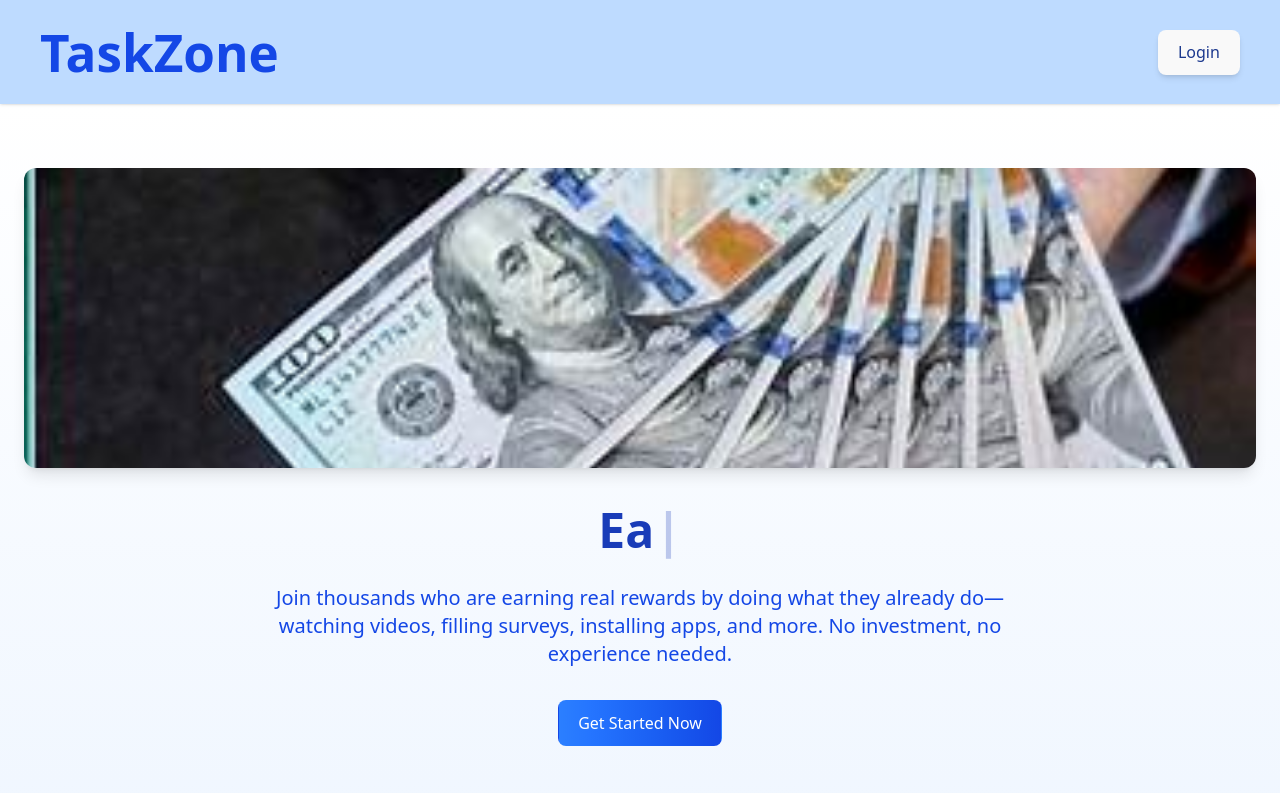
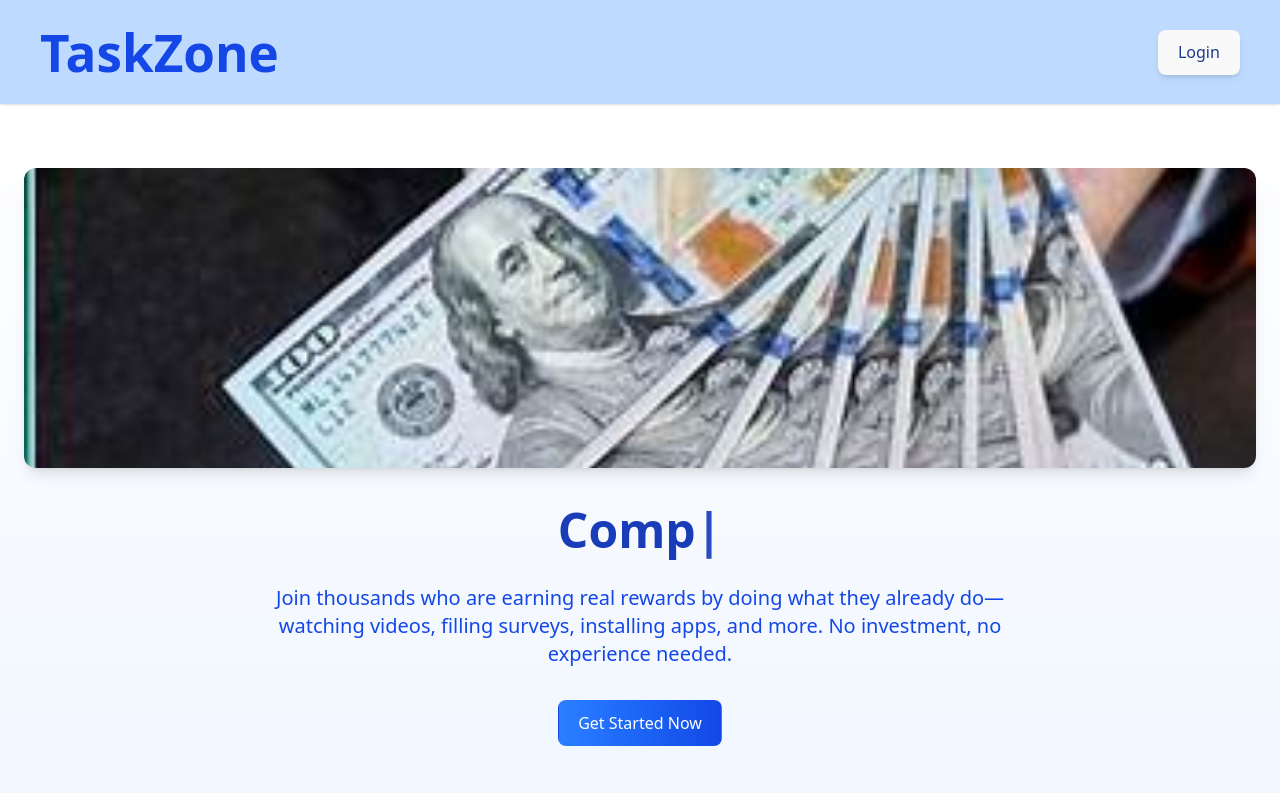
Before and after one commit to muhammadusama985/Earning-Platform-Using-React-And-Firebase, a React (Vite) app: page / in a window 1280 px wide. Shown: the top 793 px of the page. Built offline with nearby package versions, Linux system fonts and the light colour scheme.

Commit message:
package updated

```diff
--- a/package.json
+++ b/package.json
@@ -16,8 +16,7 @@
     "react": "^19.0.0",
     "react-dom": "^19.0.0",
     "react-router-dom": "^7.5.0",
-    "tailwindcss": "^4.1.3",
-    "typewriter-effect": "^2.21.0"
+    "tailwindcss": "^4.1.3"
   },
   "devDependencies": {
     "@eslint/js": "^9.21.0",
--- a/src/pages/Home.jsx
+++ b/src/pages/Home.jsx
@@ -1,9 +1,7 @@
-// File: src/pages/Home.jsx
-import { useEffect, useRef } from 'react';
+import { useEffect, useRef, useState } from 'react';
 import { useNavigate } from 'react-router-dom';
 import marketingImg from '../assets/marketing.png';
 import { motion, useInView } from 'framer-motion';
-import Typewriter from 'typewriter-effect';
 
 export default function Home() {
   const navigate = useNavigate();
@@ -70,13 +68,9 @@ export default function Home() {
           transition={{ delay: 0.5 }}
           className="text-5xl font-extrabold text-blue-800 mb-6 leading-tight"
         >
-          <Typewriter
-            options={{
-              strings: ['Earn Money Online', 'Complete Simple Tasks', 'Get Paid Instantly'],
-              autoStart: true,
-              loop: true,
-            }}
-          />
+          <span className="inline-block h-6 text-blue-800">
+            <CustomTypewriter words={['Earn Money Online', 'Complete Simple Tasks', 'Get Paid Instantly']} />
+          </span>
         </motion.h2>
 
         <motion.p
@@ -195,3 +189,31 @@ export default function Home() {
     </motion.div>
   );
 }
+
+// ✅ Custom Typewriter Component (React 19+ Compatible)
+function CustomTypewriter({ words, delay = 150 }) {
+  const [index, setIndex] = useState(0);
+  const [subIndex, setSubIndex] = useState(0);
+  const [deleting, setDeleting] = useState(false);
+
+  useEffect(() => {
+    if (index >= words.length) return setIndex(0);
+
+    const timeout = setTimeout(() => {
+      setSubIndex((prev) =>
+        deleting ? prev - 1 : prev + 1
+      );
+
+      if (!deleting && subIndex === words[index].length) {
+        setTimeout(() => setDeleting(true), 1000);
+      } else if (deleting && subIndex === 0) {
+        setDeleting(false);
+        setIndex((prev) => (prev + 1) % words.length);
+      }
+    }, deleting ? 50 : delay);
+
+    return () => clearTimeout(timeout);
+  }, [subIndex, deleting, index, words, delay]);
+
+  return <span>{words[index].substring(0, subIndex)}<span className="animate-pulse">|</span></span>;
+}
```
Also changed, not shown: 1 other file (tests, documents, lock files or other folders).
